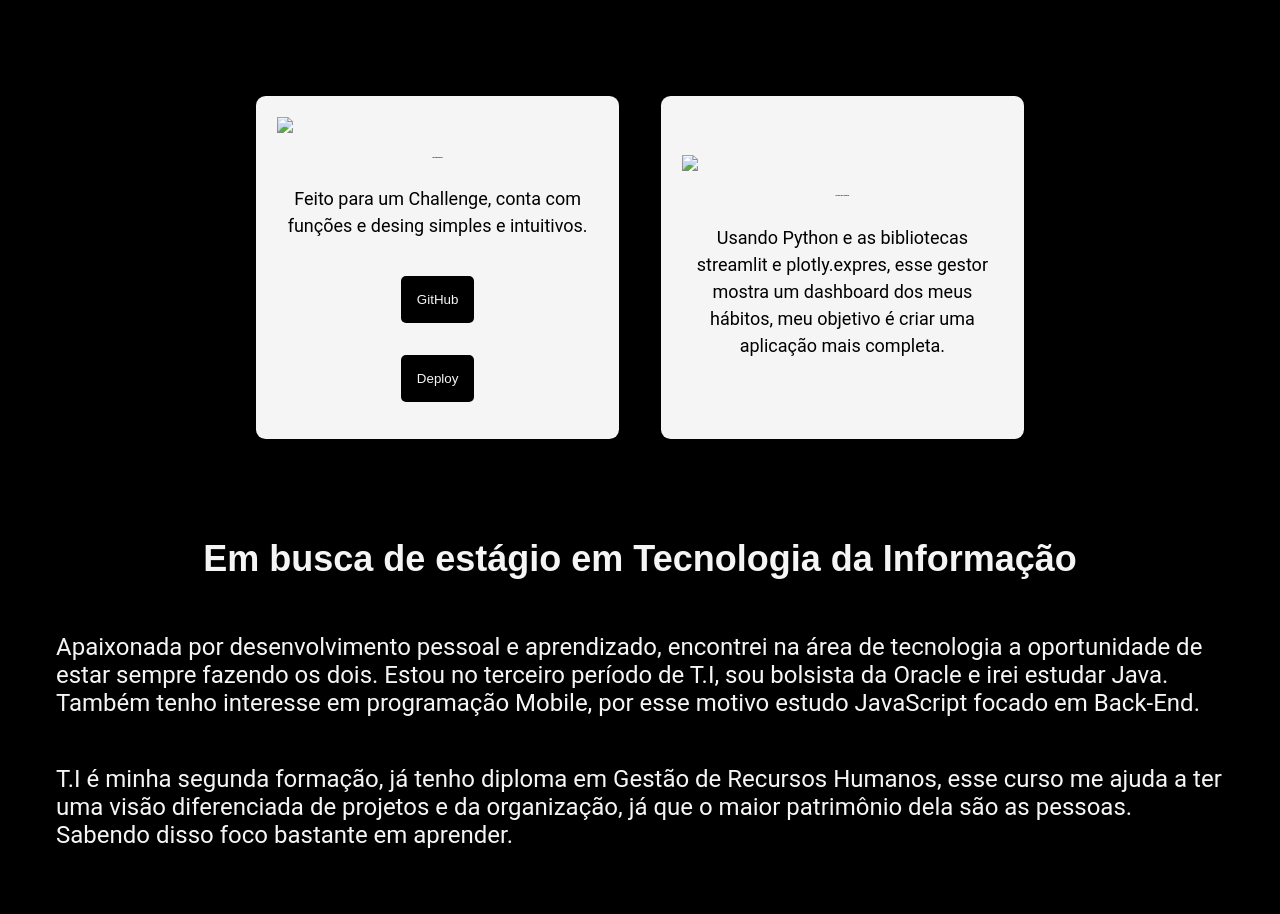
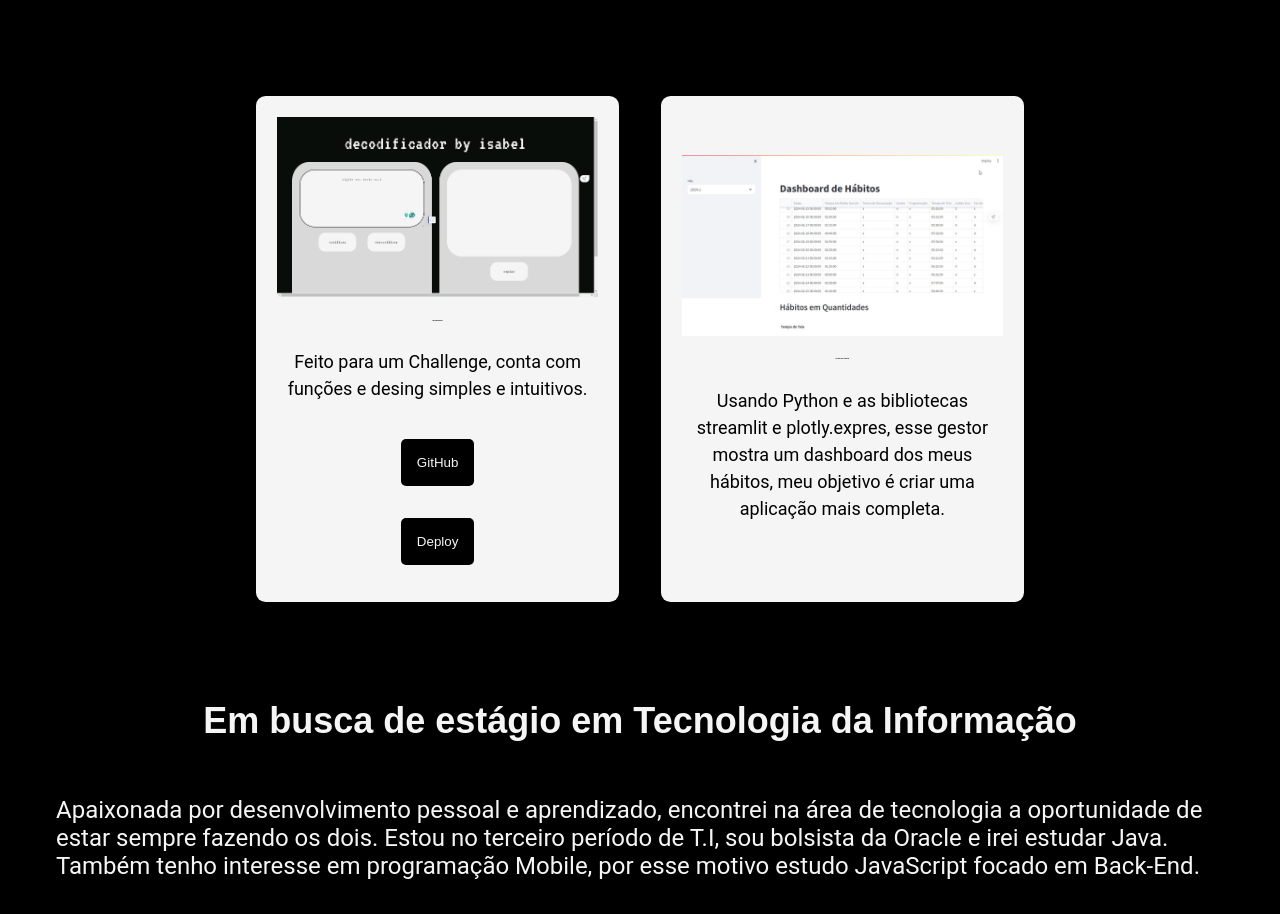
Before and after one commit to srtisa/isabel_portfolio, a plain HTML site: page index.html in a window 1280 px wide. Shown: the part 908-1822 px from the top of the page. Drawn offline with Linux system fonts and the light colour scheme; the site is published under a folder, as on GitHub Pages, so addresses that start at the root find nothing.

Commit message:
Resolução de problema com imagens sem carregar

```diff
--- a/index.html
+++ b/index.html
@@ -42,7 +42,7 @@
             <div class="projetos__unidade">
 
                 <div class="card">
-                    <img width="100%"  autoplay  alt="decodificador" src="/assets/dec_frame.png">
+                    <img width="100%" alt="decodificador" src="./assets/dec_frame.png">
                     <h2>decodificador</h2>
                     <p> Feito para um Challenge, conta com funções e desing simples e intuitivos.
                     </p>
@@ -51,7 +51,7 @@
                 </div>
 
                 <div class="card">
-                    <img width="100%"  autoplay  alt="projeto com Python" src="/assets/habitos_projeto - frame .jpg">
+                    <img width="100%"  alt="projeto com Python" src="./assets/habitos_projeto - frame .jpg">
                     </video>
                     <h2>Gestor de Hábitos </h2>
                     <p>Usando Python e as bibliotecas streamlit e plotly.expres, esse gestor mostra um dashboard dos meus hábitos, meu objetivo é criar uma aplicação mais completa. </p>
```
